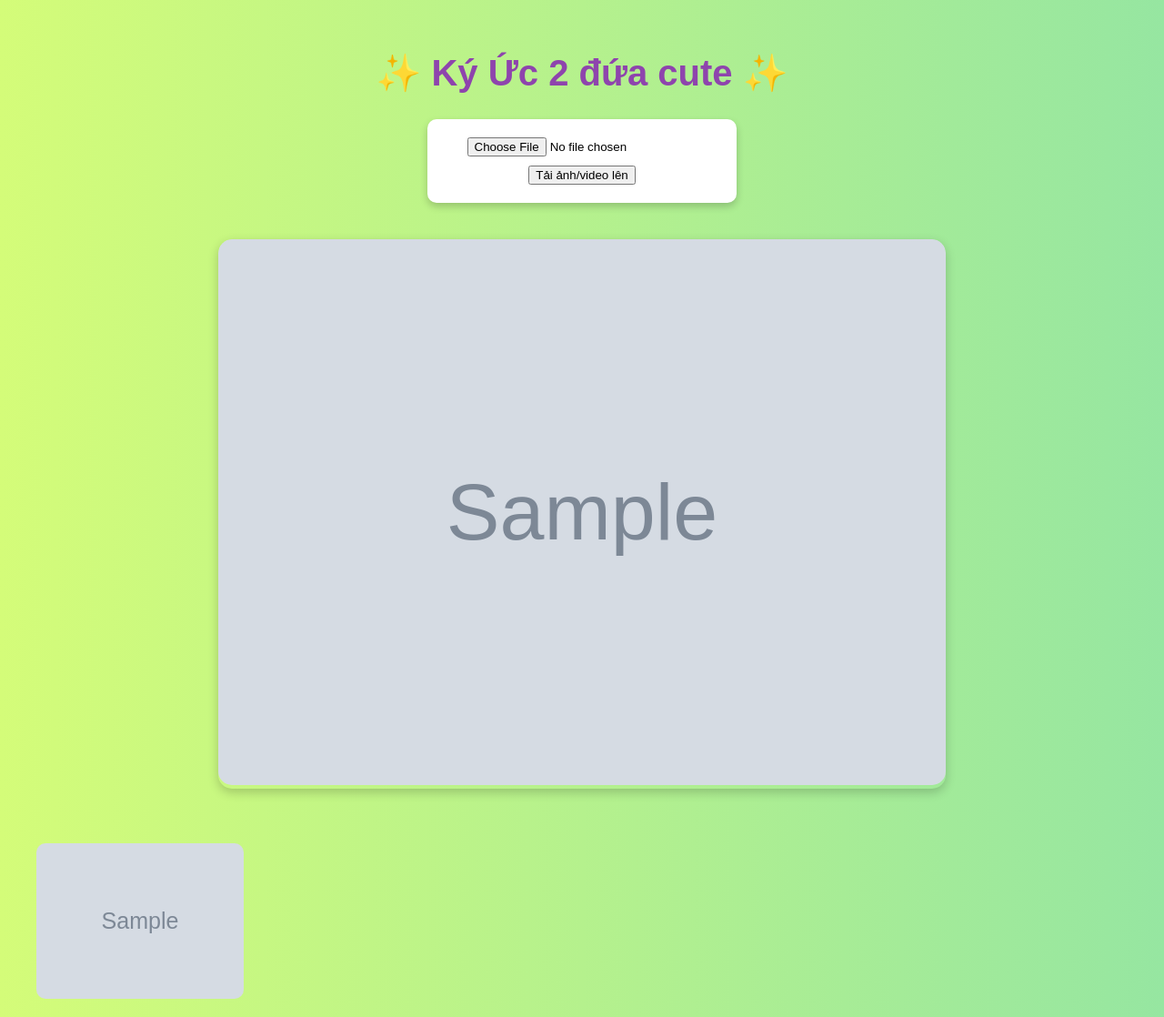
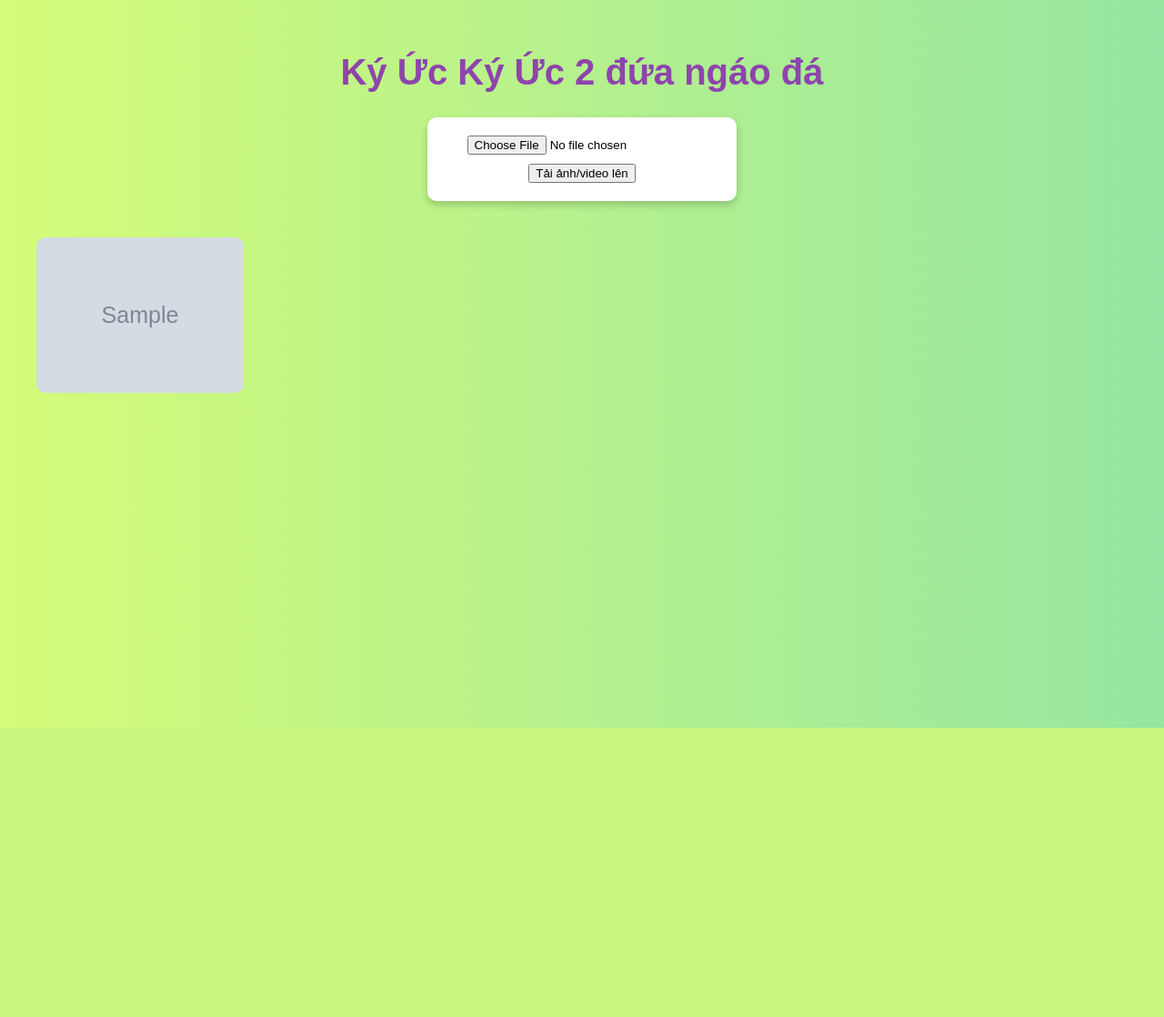
Before and after one commit to anhtiendzc/ki-uc-2-dua, a Flask app: template kiucchungminh/templates/index.html in a window 1280 px wide. Shown: the whole page at 91% size. After the commit the page ends 800 px from the top, so only its background shows below. Run offline with Flask 3, Linux system fonts and the light colour scheme; the template is opened without the code that fills it: most values are stand-ins (such as "Sample title", 1, 10 or a date in 2020); grey boxes marked "Sample" are stand-in pictures.

Commit message:
Update index.html

```diff
--- a/kiucchungminh/templates/index.html
+++ b/kiucchungminh/templates/index.html
@@ -1,10 +1,10 @@
+
 <!DOCTYPE html>
 <html lang="vi">
 <head>
   <meta charset="UTF-8">
-  <title>✨ Ký Ức 2 đứa cute ✨</title>
+  <title>Ký Ức 2 đứa ngáo đá</title>
   <link rel="stylesheet" href="{{ url_for('static', filename='css/style.css') }}">
-  <link rel="stylesheet" href="https://cdn.jsdelivr.net/npm/swiper@10/swiper-bundle.min.css" />
   <style>
     body {
       font-family: Arial, sans-serif;
@@ -28,18 +28,6 @@
     .upload-form input[type="file"] {
       margin-bottom: 10px;
     }
-
-    /* Swiper Slider */
-    .swiper {
-      width: 100%;
-      max-width: 800px;
-      margin: 40px auto;
-    }
-    .swiper-slide img, .swiper-slide video {
-      width: 100%;
-      border-radius: 15px;
-    }
-
     .gallery {
       display: grid;
       grid-template-columns: repeat(auto-fill, minmax(200px, 1fr));
@@ -48,7 +36,6 @@
       max-width: 1200px;
       margin: auto;
     }
-
     .gallery img, .gallery video {
       width: 100%;
       height: auto;
@@ -56,11 +43,11 @@
       border-radius: 10px;
       transition: transform 0.3s;
     }
-
     .gallery img:hover, .gallery video:hover {
       transform: scale(1.05);
     }
 
+    /* Modal */
     .modal {
       display: none;
       position: fixed;
@@ -71,17 +58,14 @@
       justify-content: center;
       align-items: center;
     }
-
     .modal-content {
       max-width: 90%;
       max-height: 90%;
     }
-
     .modal video, .modal img {
       width: 100%;
       height: auto;
     }
-
     .close {
       position: absolute;
       top: 20px;
@@ -93,64 +77,32 @@
   </style>
 </head>
 <body>
-  <h1>✨ Ký Ức 2 đứa cute ✨</h1>
+  <h1>Ký Ức Ký Ức 2 đứa ngáo đá</h1>
 
   <div class="upload-form">
-    <form method="POST" action="/upload" enctype="multipart/form-data">
-      <input type="file" name="image" accept="image/*,video/*" required><br>
+    <form method="POST" enctype="multipart/form-data">
+      <input type="file" name="file" required><br>
       <button type="submit">Tải ảnh/video lên</button>
     </form>
   </div>
 
-  <!-- Slider (hiển thị 5 ảnh đầu nếu có) -->
-  {% if image_urls %}
-  <div class="swiper">
-    <div class="swiper-wrapper">
-      {% for url in image_urls[:5] %}
-        <div class="swiper-slide">
-          {% if url.endswith('.mp4') %}
-            <video src="{{ url }}" controls muted></video>
-          {% else %}
-            <img src="{{ url }}" alt="Slide Image">
-          {% endif %}
-        </div>
-      {% endfor %}
-    </div>
-    <div class="swiper-pagination"></div>
-    <div class="swiper-button-prev"></div>
-    <div class="swiper-button-next"></div>
-  </div>
-  {% endif %}
-
-  <!-- Gallery -->
   <div class="gallery">
-    {% for url in image_urls %}
-      {% if url.endswith('.mp4') %}
-        <video src="{{ url }}" controls muted onclick="openModal(this.src, 'video')"></video>
-      {% else %}
-        <img src="{{ url }}" onclick="openModal(this.src, 'image')">
+    {% for file in files %}
+      {% if file.endswith('.jpg') or file.endswith('.png') or file.endswith('.jpeg') %}
+        <img src="{{ url_for('static', filename='uploads/' ~ file) }}" onclick="openModal(this.src, 'image')">
+      {% elif file.endswith('.mp4') %}
+        <video src="{{ url_for('static', filename='uploads/' ~ file) }}" controls muted onclick="openModal(this.src, 'video')"></video>
       {% endif %}
     {% endfor %}
   </div>
 
-  <!-- Modal -->
+  <!-- Modal để hiển thị ảnh/video lớn -->
   <div class="modal" id="myModal" onclick="closeModal()">
     <span class="close">&times;</span>
     <div class="modal-content" id="modalContent"></div>
   </div>
 
-  <!-- Scripts -->
-  <script src="https://cdn.jsdelivr.net/npm/swiper@10/swiper-bundle.min.js"></script>
   <script>
-    new Swiper('.swiper', {
-      loop: true,
-      pagination: { el: '.swiper-pagination', clickable: true },
-      navigation: {
-        nextEl: '.swiper-button-next',
-        prevEl: '.swiper-button-prev',
-      }
-    });
-
     function openModal(src, type) {
       const modal = document.getElementById("myModal");
       const content = document.getElementById("modalContent");
```
